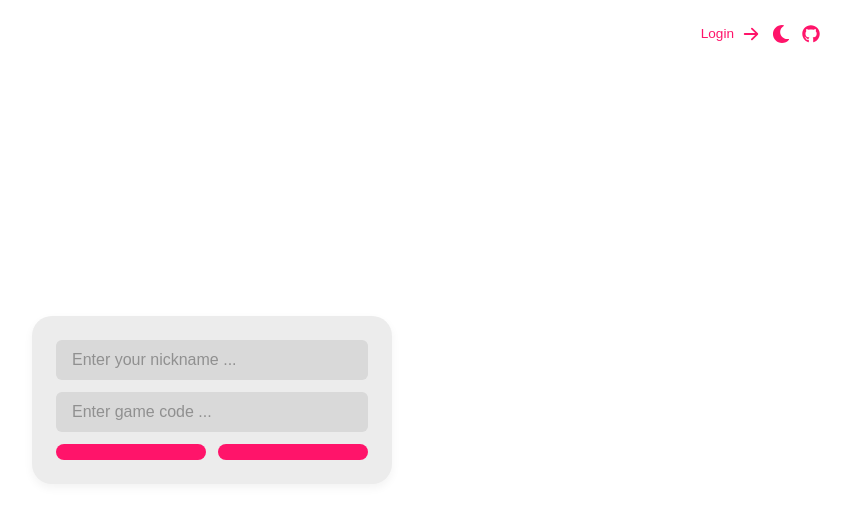
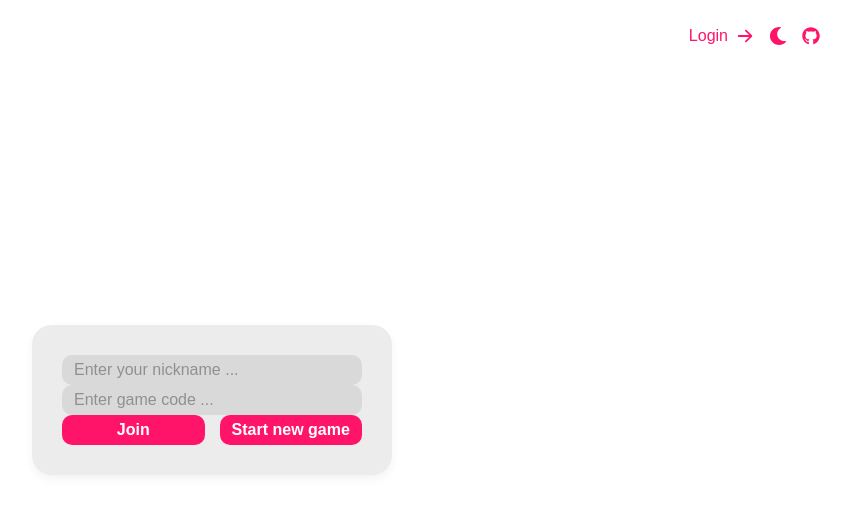
Before and after one commit to sopra-fs25-group-20/sopra-fs25-group-20-client, a Next.js app: page / in a window 1280 px wide. Shown: the top 522 px of the page, without its empty margins (428-1279 px from the left). Built offline with nearby package versions, Linux system fonts and the light colour scheme.

Commit message:
fix: design inconsistencies

```diff
--- a/app/components/InputField.tsx
+++ b/app/components/InputField.tsx
@@ -18,13 +18,11 @@ interface InputFieldProps {
   return (
     <input
       type={type}
-        className={`form-control px-3 py-2 rounded-2 ${className}`}
+      className={`form-control ${className}`}
       placeholder={placeholder}
       value={value}
-        onChange={(e: React.ChangeEvent<HTMLInputElement>) => onChange(e.target.value)}
-        style={{
-          backgroundColor: "var(--inner-box)",
-        }}
+      onChange={(e: React.ChangeEvent<HTMLInputElement>) =>
+        onChange(e.target.value)}
     />
   );
 };
--- a/app/page.tsx
+++ b/app/page.tsx
@@ -94,7 +94,7 @@ export default function Home() {
       <AppHeader onToggleTheme={() => setDarkMode((prev) => !prev)} />
 
       <Box className="flex flex-col gap-3 w-full max-w-md">
-        <div className="input-group">
+        <div className="input-group margin-inbetween ">
           <InputField
             placeholder="Enter your nickname ..."
             value={nickname}
@@ -102,7 +102,7 @@ export default function Home() {
           />
         </div>
 
-        <div className="input-group">
+        <div className="input-group margin-inbetween ">
           <InputField
             placeholder="Enter game code ..."
             value={code}
@@ -112,15 +112,17 @@ export default function Home() {
 
         <div className="button-row">
           <PrimaryButton
-            label="Join"
             onClick={handleJoin}
-            className="btn-sm half-button"
-          />
+            className="half-button"
+          >
+            Join
+          </PrimaryButton>
           <PrimaryButton
-            label="Start new game"
             onClick={handleStart}
-            className="btn-sm half-button"
-          />
+            className="half-button"
+          >
+            Start new game
+          </PrimaryButton>
         </div>
 
         {error && (
--- a/app/styles/globals.css
+++ b/app/styles/globals.css
@@ -1,9 +1,14 @@
 :root {
-  --background: #ffffff;
-  --box: #ececec;
-  --inner-box: #d9d9d9;
-  --text: #909090;
-  --accent: #d9d9d9;
+  --background-light: #ffffff;
+  --box-light: #ececec;
+  --inner-box-light: #d9d9d9;
+  --text-light: #909090;
+  --accent-light: #d9d9d9;
+  --background-dark: #0d0d0d;
+  --box-dark: #222222;
+  --inner-box-dark: #373737;
+  --text-dark: #777777;
+  --accent-dark: #434343;
   --user-color-1: #ff146a;
   --user-color-2: #217852;
 }
@@ -16,8 +21,9 @@ body {
   max-width: 100vw;
   overflow-x: hidden;
   font-family: Arial, Helvetica, sans-serif;
-  background-color: var(--background);
-  color: var(--text);
+  font-size: 15;
+  background-color: var(--background-light);
+  color: var(--text-light);
   -webkit-font-smoothing: antialiased;
   -moz-osx-font-smoothing: grayscale;
   display: flex;
@@ -36,13 +42,13 @@ main,
   justify-content: center;
   width: 100%;
   min-height: 100vh;
-  background-color: var(--background);
+  background-color: var(--background-light);
 }
 .container,
 .min-h-screen {
   width: 100%;
   min-height: 100vh;
-  background-color: var(--background);
+  background-color: var(--background-light);
 }
 
 /* === Reset & Base === */
@@ -60,49 +66,53 @@ a {
 /* === Components === */
 
 .card-box {
-  background-color: var(--box);
+  background-color: var(--box-light);
   border-radius: 20px;
-  padding: 24px;
+  padding: 30px;
   box-shadow: 0 4px 10px rgba(0, 0, 0, 0.05);
   width: 100%;
   max-width: 360px;
+  margin: 15px;
 }
 
 .form-control {
-  background-color: var(--inner-box);
+  background-color: var(--inner-box-light);
   border-radius: 10px;
-  padding: 12px 16px;
   border: none;
-  color: var(--text);
-  font-size: 1rem;
+  color: var(--text-light);
   width: 100%;
+  height: 30px;
 }
 
 .form-control:focus {
   outline: none;
   box-shadow: none;
-  background-color: var(--inner-box);
+  background-color: var(--inner-box-light);
+  color: var(--text-light);
 }
 
 .form-control::placeholder {
-  color: var(--text);
+  color: var(--text-light);
 }
 
 .btn {
+  display: inline-flex;
+  align-items: center;
+  justify-content: center;
   background-color: var(--user-color-1);
-  color: white;
+  color: var(--background-light);
   font-weight: 600;
-  padding: 12px 16px;
-  border-radius: 12px;
+  border-radius: 10px;
+  height: 30px;
   text-align: center;
   border: none;
   cursor: pointer;
-  font-size: 1rem;
   transition: opacity 0.2s ease;
 }
 
 .btn:hover {
   background-color: var(--user-color-1);
+  color: var(--text-light);
   opacity: 1;
 }
 
@@ -114,8 +124,7 @@ a {
   right: 32px;
   z-index: 100;
   display: flex;
-  gap: 12px;
-  font-size: 0.85rem;
+  gap: 15px;
   font-weight: 500;
   color: var(--user-color-1);
 }
@@ -139,11 +148,11 @@ a {
 
 /* === DARK MODE VARIABLE OVERRIDES === */
 body.dark {
-  --background: #121212;
-  --box: #1e1e1e;
-  --inner-box: #2a2a2a;
-  --text: #eeeeee;
-  --accent: #ffffff;
+  --background-light: var(--background-dark);
+  --box-light: var(--box-dark);
+  --inner-box-light: var(--inner-box-dark);
+  --text-light: var(--text-dark);
+  --accent-light: var(--accent-dark);
 }
 
 /* Apply background fix to all containers */
@@ -153,30 +162,28 @@ body.dark .min-h-screen,
 body.dark .page-wrapper,
 body.dark #__next,
 body.dark main {
-  background-color: var(--background) !important;
+  background-color: var(--background-light) !important;
 }
 
 .input-group {
-  margin-bottom: 12px;
+  border-radius: 10px;
+}
+
+.margin-inbetween {
+  margin-bottom: 15;
 }
 
 .button-row {
   display: flex;
-  gap: 12px;
+  gap: 15px;
 }
 
 .half-button {
   flex: 1;
 }
 
-.btn-sm {
-  padding: 8px 16px;
-  font-size: 0.9rem;
-  border-radius: 10px;
-}
-
 body.dark input,
 body.dark textarea {
-  color: var(--text) !important;
-  caret-color: var(--text);
+  color: var(--text-light) !important;
+  caret-color: var(--text-light);
 }
```
Also changed, not shown: app/components/chatWindow.tsx (+4 -3 lines), app/components/Box.tsx (line endings or trailing spaces). Lines whose indentation alone changed are shown as unchanged.
